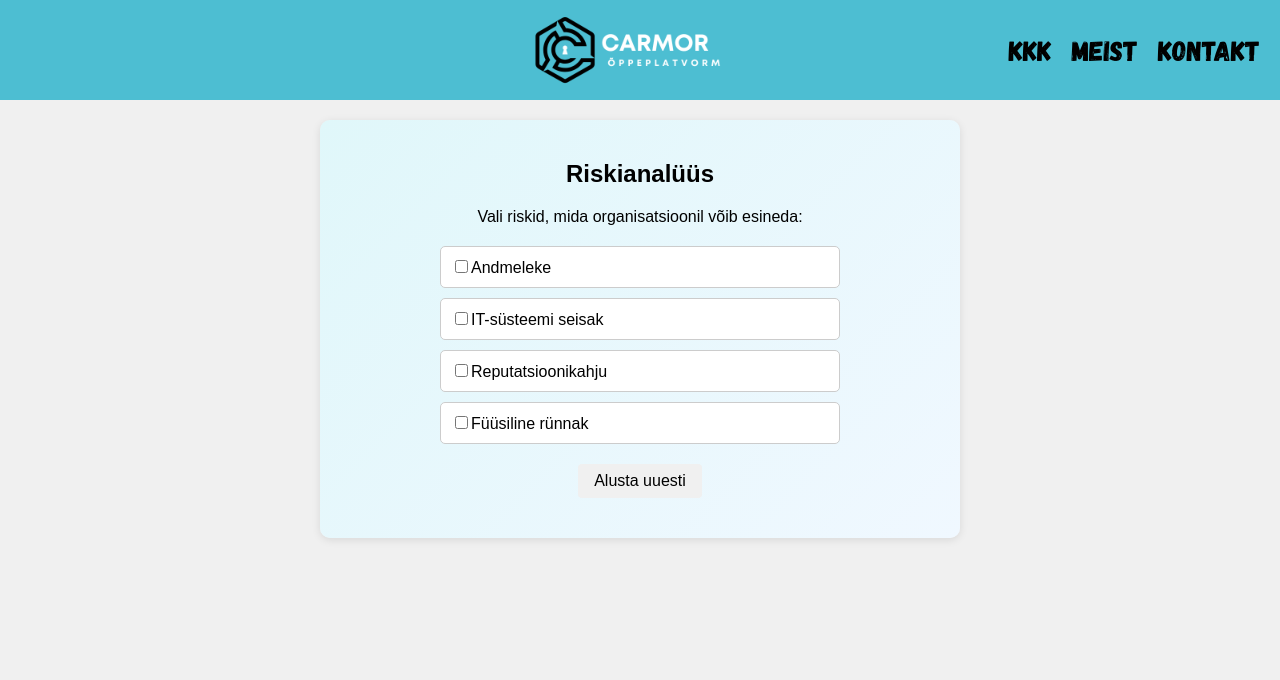
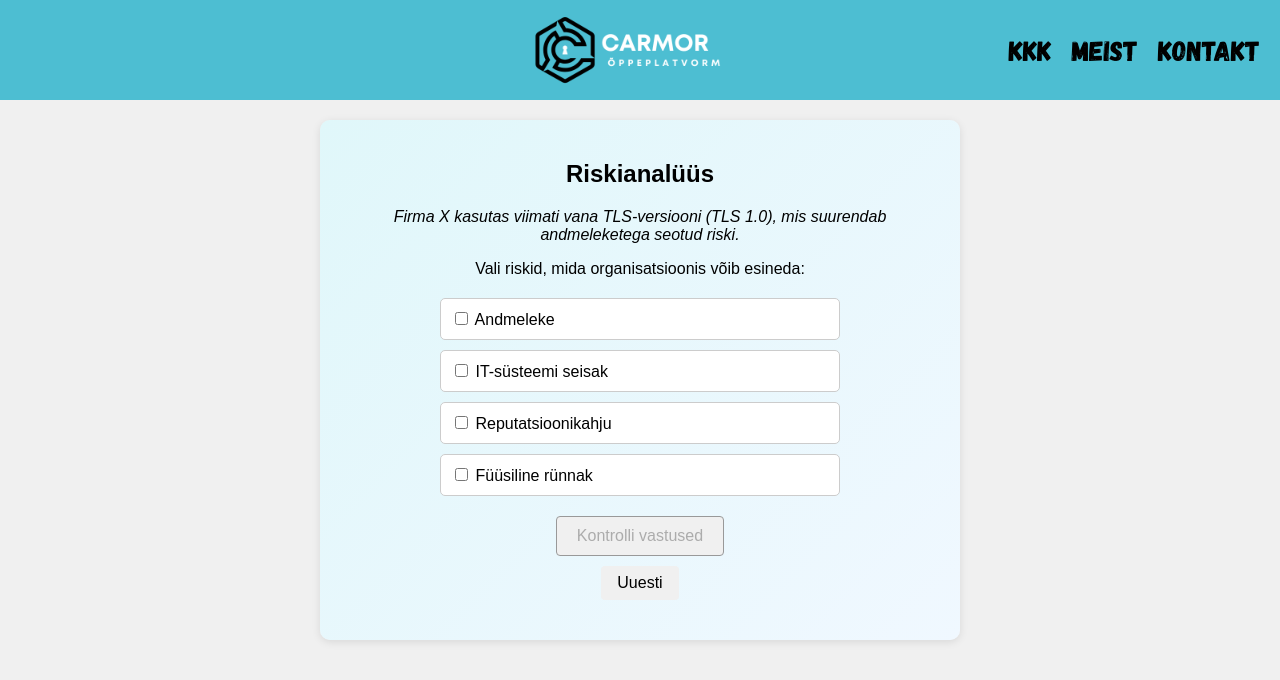
Before and after one commit to camaar2/pogenemisruum, a React (Create React App) app in the folder pogenemisruum/: page /audiitor1 in a window 1280 px wide. Shown: the top 680 px of the page. Built offline with nearby package versions, Linux system fonts and the light colour scheme.

Commit message:
Update Audiitor1.js

```diff
--- a/pogenemisruum/src/games/JavaScript/Audiitor1.js
+++ b/pogenemisruum/src/games/JavaScript/Audiitor1.js
@@ -1,4 +1,4 @@
-import React, { useState, useEffect } from 'react';
+import React, { useState } from 'react';
 import { useNavigate } from 'react-router-dom';
 import '../CSS/Audiitor1.css';
 
@@ -23,103 +23,69 @@ function shuffleArray(array) {
 function generateRiskOptions() {
   const correctRisks = allRisks.filter(r => r.isRelevant);
   const distractors = allRisks.filter(r => !r.isRelevant);
-
   const subsetSize = Math.floor(Math.random() * 2) + 4;
   const selected = [...correctRisks];
   shuffleArray(distractors);
-
-  let i = 0;
-  while (selected.length < subsetSize && i < distractors.length) {
+  for (let i = 0; selected.length < subsetSize && i < distractors.length; i++) {
     selected.push(distractors[i]);
-    i++;
   }
   return shuffleArray(selected);
 }
 
-function Audiitor1() {
+export default function Audiitor1() {
   const navigate = useNavigate();
-  const [riskOptions, setRiskOptions] = useState(generateRiskOptions());
+  const [riskOptions] = useState(generateRiskOptions());
   const [selectedRisks, setSelectedRisks] = useState([]);
-  const [feedback, setFeedback] = useState("");
-  const [isLocked, setIsLocked] = useState(false);
+  const [checked, setChecked] = useState(false);
+  const [result, setResult] = useState({ correct: 0, wrong: 0 });
 
-  const correctRiskIds = allRisks.filter(r => r.isRelevant).map(r => r.id);
+  const correctIds = allRisks.filter(r => r.isRelevant).map(r => r.id);
+  const scenario = "Firma X kasutas viimati vana TLS-versiooni (TLS 1.0), mis suurendab andmeleketega seotud riski.";
 
-  const toggleRisk = (id) => {
-    if (isLocked) return;
-    if (selectedRisks.includes(id)) {
-      setSelectedRisks(selectedRisks.filter(r => r !== id));
-    } else {
-      setSelectedRisks([...selectedRisks, id]);
-    }
+  const toggleRisk = id => {
+    if (checked) return;
+    setSelectedRisks(prev => prev.includes(id) ? prev.filter(x => x !== id) : [...prev, id]);
   };
 
-  const isSelectionCorrect = () => {
-    const sortedSelected = [...selectedRisks].sort();
-    const sortedCorrect = [...correctRiskIds].sort();
-    return (
-      sortedSelected.length === sortedCorrect.length &&
-      sortedSelected.every((val, idx) => val === sortedCorrect[idx])
-    );
+  const handleCheck = () => {
+    const correctCount = selectedRisks.filter(id => correctIds.includes(id)).length;
+    const wrongCount = selectedRisks.filter(id => !correctIds.includes(id)).length;
+    setResult({ correct: correctCount, wrong: wrongCount });
+    setChecked(true);
   };
 
-  useEffect(() => {
-    if (selectedRisks.length > 0 && !isSelectionCorrect()) {
-      setFeedback("Vale valik! Õiged riskid valitakse automaatselt...");
-      const timer = setTimeout(() => {
-        setSelectedRisks(correctRiskIds);
-        setFeedback("");
-        setIsLocked(true);
-      }, 1000);
-      return () => clearTimeout(timer);
-    } else {
-      setFeedback("");
-    }
-  }, [selectedRisks]);
-
   const handleReset = () => {
-    setRiskOptions(generateRiskOptions());
     setSelectedRisks([]);
-    setFeedback("");
-    setIsLocked(false);
-  };
-
-  const handleNext = () => {
-    if (isSelectionCorrect()) {
-      navigate("/audiitor2");
-    }
+    setChecked(false);
+    setResult({ correct: 0, wrong: 0 });
   };
 
   return (
-    <div className={`cyadvice-stage1 ${isLocked ? "correct-bg" : feedback ? "incorrect-bg" : ""}`}>
+    <div className="cyadvice-stage1">
       <h2>Riskianalüüs</h2>
-      <p>Vali riskid, mida organisatsioonil võib esineda:</p>
+      <p><em>{scenario}</em></p>
+      <p>Vali riskid, mida organisatsioonis võib esineda:</p>
       <ul className="risk-list">
-        {riskOptions.map(risk => (
-          <li
-            key={risk.id}
-            onClick={() => toggleRisk(risk.id)}
-            className={selectedRisks.includes(risk.id) ? "selected" : ""}
-          >
-            <input
-              type="checkbox"
-              checked={selectedRisks.includes(risk.id)}
-              readOnly
-            />
-            {risk.name}
+        {riskOptions.map(r => (
+          <li key={r.id} onClick={() => toggleRisk(r.id)} className={selectedRisks.includes(r.id) ? "selected" : ""}>
+            <input type="checkbox" checked={selectedRisks.includes(r.id)} readOnly /> {r.name}
           </li>
         ))}
       </ul>
-      {feedback && <div className="feedback">{feedback}</div>}
+      {!checked ? (
+        <button onClick={handleCheck} disabled={selectedRisks.length === 0}>Kontrolli vastused</button>
+      ) : (
+        <div className="result">
+          <p>Õigeid valikuid: {result.correct}</p>
+          <p>Väärasid valikuid: {result.wrong}</p>
+        </div>
+      )}
       <div className="buttons">
-        {!isLocked ? (
-          <button onClick={handleReset}>Alusta uuesti</button>
-        ) : (
-          <button onClick={handleNext}>Edasi</button>
+        <button onClick={handleReset}>Uuesti</button>
+        {checked && result.correct === correctIds.length && result.wrong === 0 && (
+          <button onClick={() => navigate('/audiitor2')}>Edasi</button>
         )}
       </div>
     </div>
   );
 }
-
-export default Audiitor1;
```
